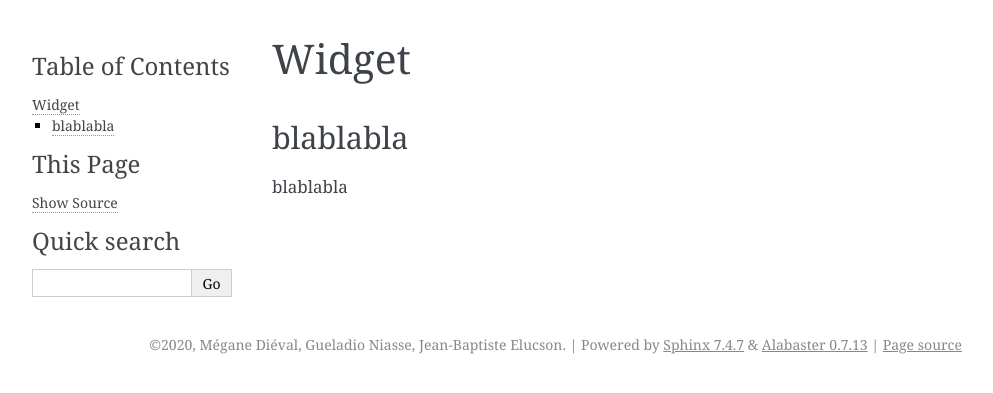
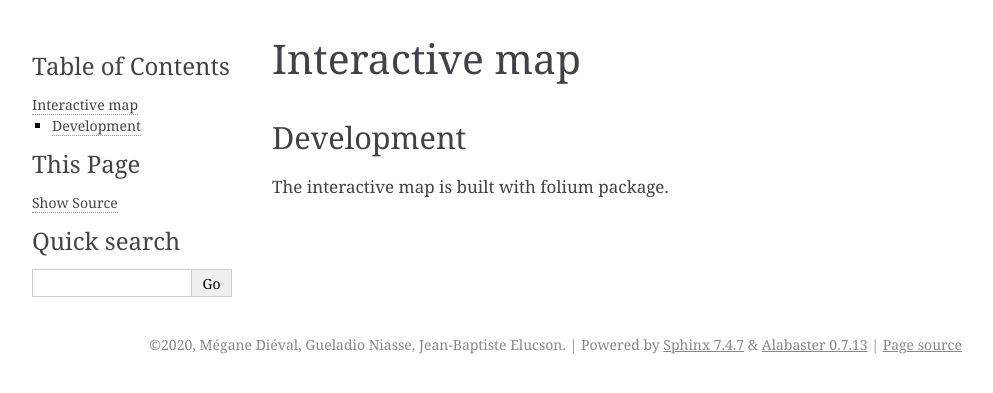
Before and after one commit to MegDie/occpollution, a Sphinx documentation site: the page built from doc/documentation/interactive_map.rst, in a window 1280 px wide. Shown: the top 393 px of the page, without its empty margins (148-1141 px from the left). Built offline with Sphinx 7.4.7, drawn with Linux system fonts in a browser that asks for light colours; pages that are not in the unit, such as notebooks, are missing from menus.

Commit message:
beginning of the widget and map doc

```diff
--- a/doc/documentation/interactive_map.rst
+++ b/doc/documentation/interactive_map.rst
@@ -1,7 +1,7 @@
-Widget
+Interactive map
 ===========================
 
-blablabla
+Development
 -----------------
 
-blablabla
+The interactive map is built with folium package.
```
Also changed, not shown: doc/documentation/widget.rst (+7 -0 lines).
